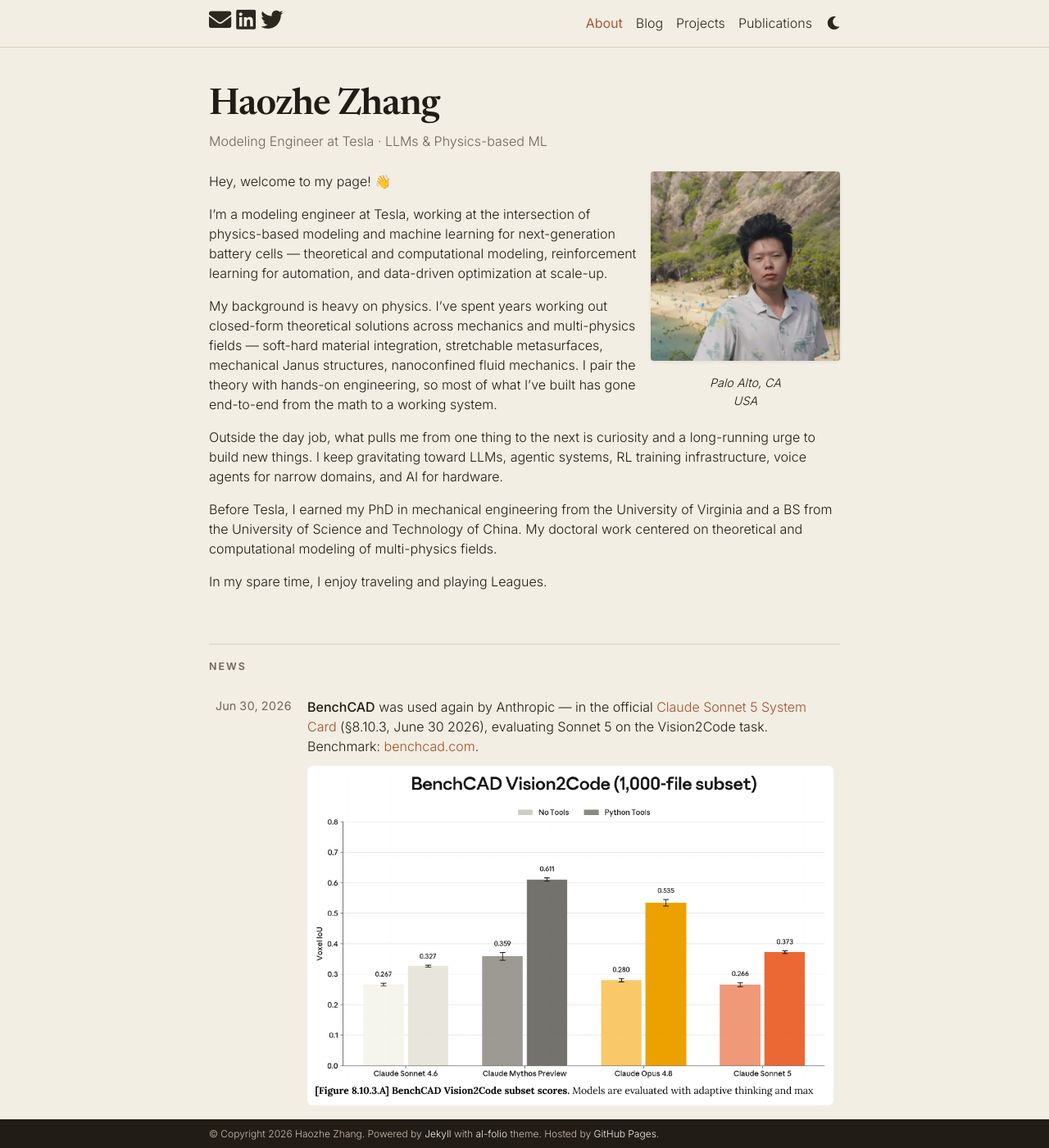
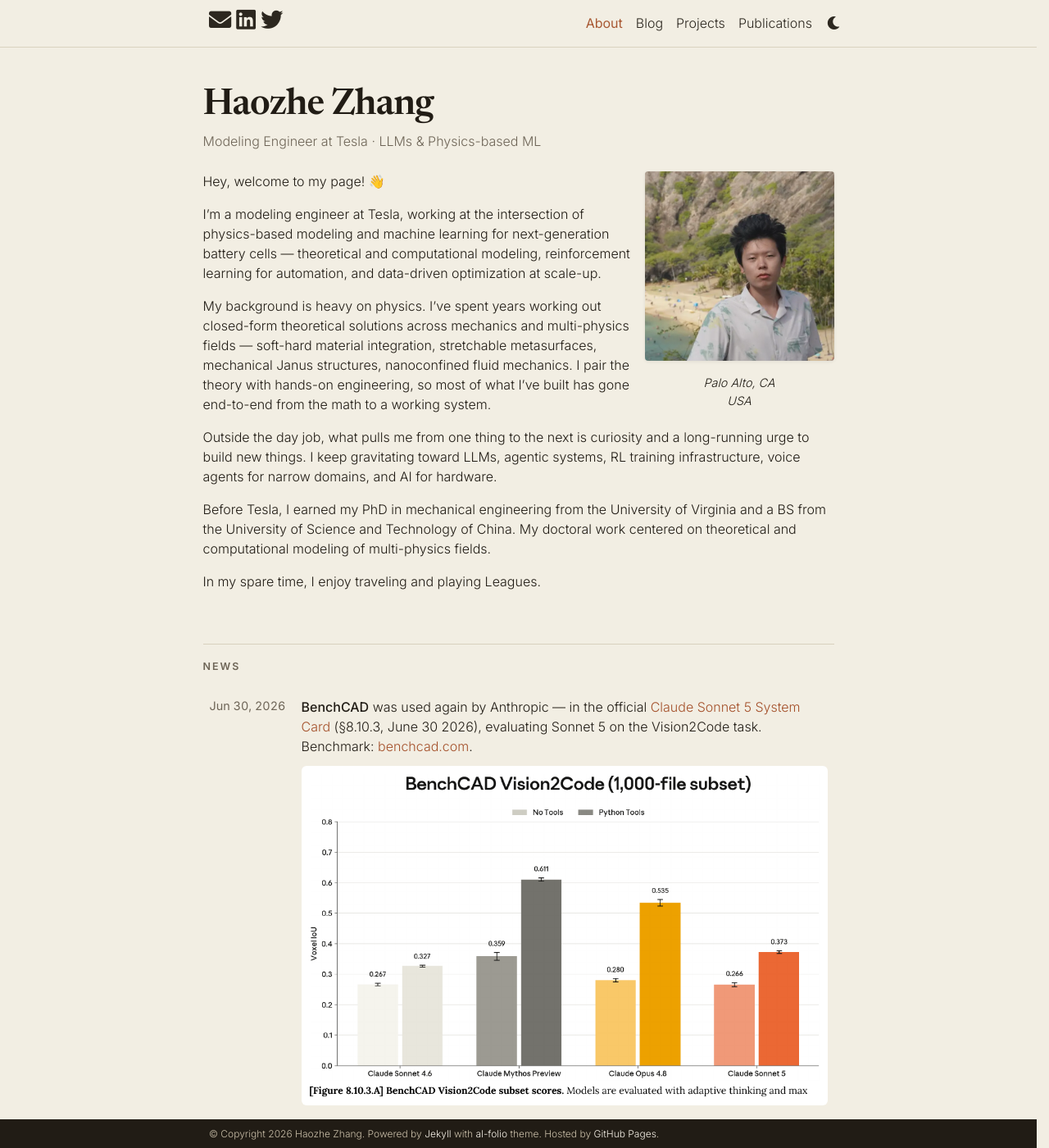
Before and after one commit to HaozheZhang6/HaozheZhang6.github.io, a Jekyll site: the page built from _pages/about.md, in a window 1280 px wide and 1400 px high. Shown: the whole window at 82% size. Built offline with Jekyll 4.4.1, drawn with Linux system fonts in a browser that asks for light colours; a style sheet for code colours, icons or effects is not loaded.

Commit message:
Fix sideways content shift on load: reserve scrollbar gutter (html scrollbar-gutter: stable + overflow-y: scroll) so the centered column doesn't re-center when the scrollbar appears

```diff
--- a/_sass/_editorial.scss
+++ b/_sass/_editorial.scss
@@ -37,6 +37,16 @@
   --global-footer-bg-color: #100d0a;
   --global-footer-text-color: #a89b85;
   --global-footer-link-color: #e8e0d2;
+}
+
+// Always reserve the vertical scrollbar's gutter. The content column is
+// centered with margin:auto, so when the scrollbar appears after the page
+// grows past the viewport (on load), the usable width drops by ~15px and the
+// whole column re-centers — that's the "everything shifts sideways then snaps
+// back" flash. Reserving the gutter keeps the width constant, so nothing moves.
+html {
+  scrollbar-gutter: stable;
+  overflow-y: scroll; // fallback for browsers without scrollbar-gutter
 }
 
 // --- Base typography -------------------------------------------------------
```
